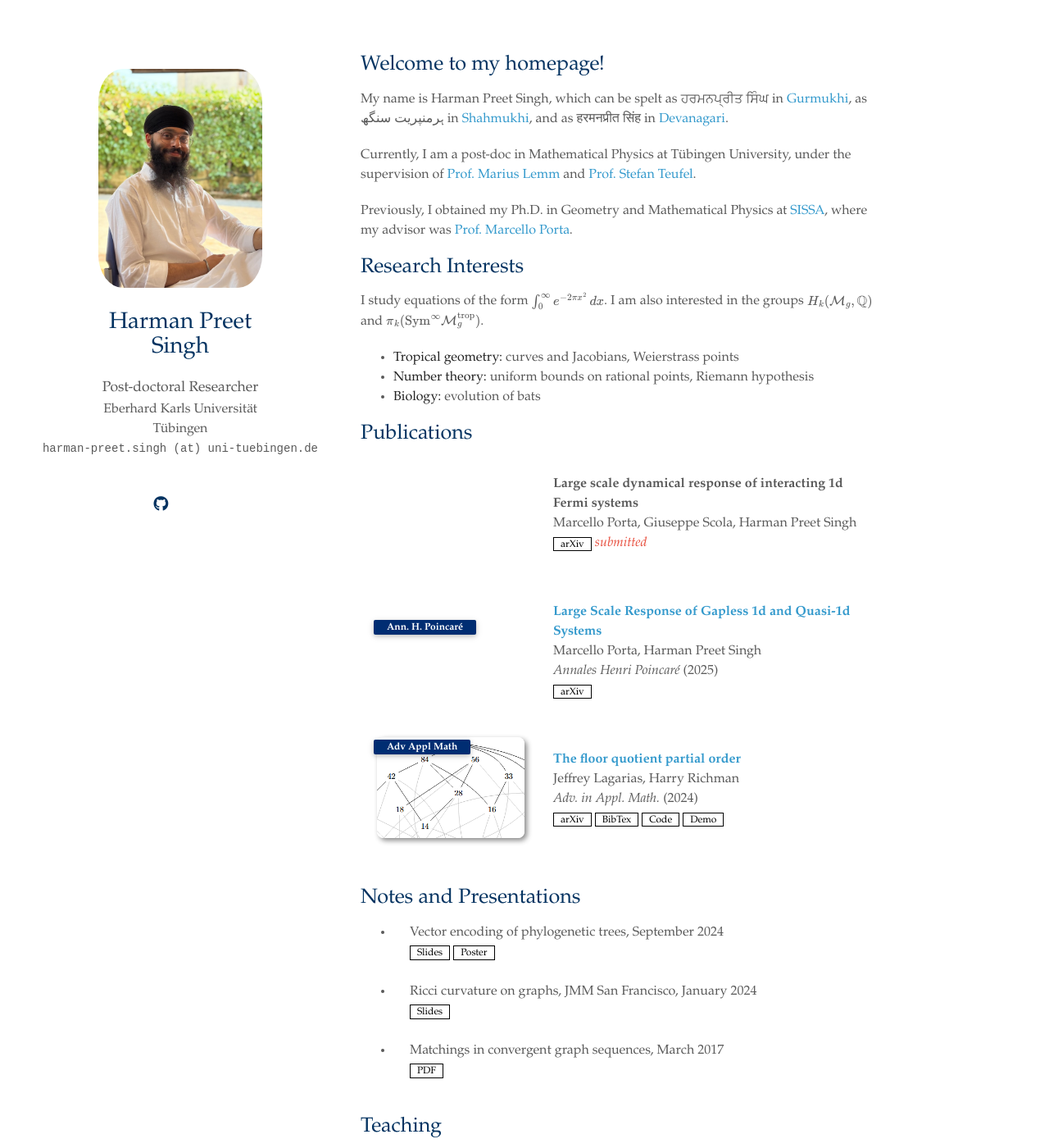
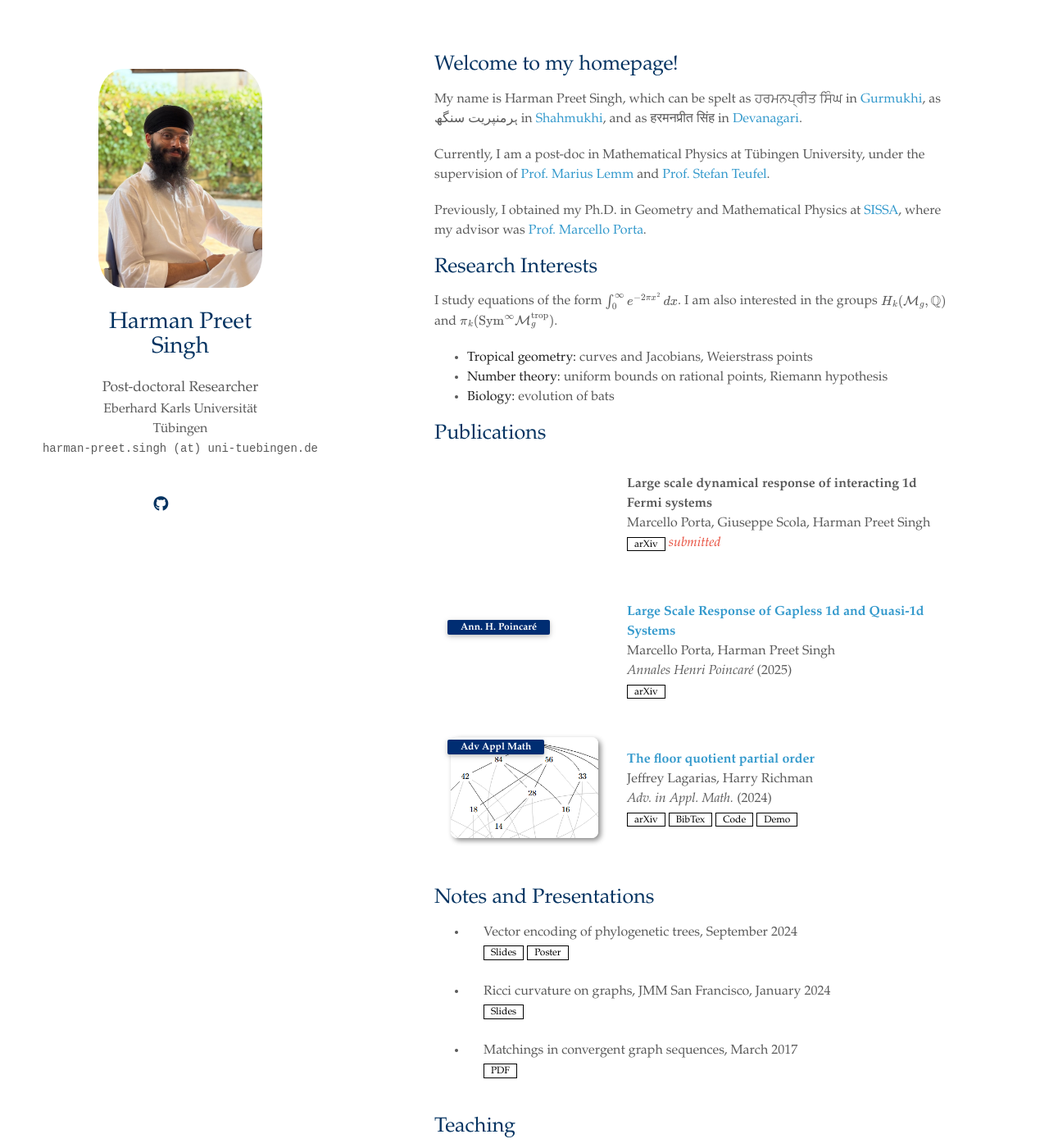
Before and after one commit to singh-hp/singh.github.io, a Jekyll site: the page built from index.md, in a window 1280 px wide and 1400 px high. Shown: the whole window at 82% size. Built offline with Jekyll 4.4.1, drawn with Linux system fonts in a browser that asks for light colours; a style sheet for code colours, icons or effects is not loaded; our own code applies the rules of GitHub Pages for plain Markdown files.

Commit message:
Update style-no-dark-mode.scss

```diff
--- a/assets/css/style-no-dark-mode.scss
+++ b/assets/css/style-no-dark-mode.scss
@@ -4,6 +4,17 @@
 @import "minimal-light-no-dark-mode";
 @import "publications-no-dark-mode";
 
-/* ↓ Add this AFTER the imports ↓ */
-:root {  --content-width: 900px;
-    /* change to whatever width you prefer */}
+/* Reduce lateral margins for ALL content, including publications */
+.page-content,
+body > div,
+body > main,
+main,
+.post,
+.home,
+.content {
+  max-width: 1100px !important;  /* Increase content width */
+  margin-left: auto !important;
+  margin-right: auto !important;
+  padding-left: 10px !important;
+  padding-right: 10px !important;
+}
```
